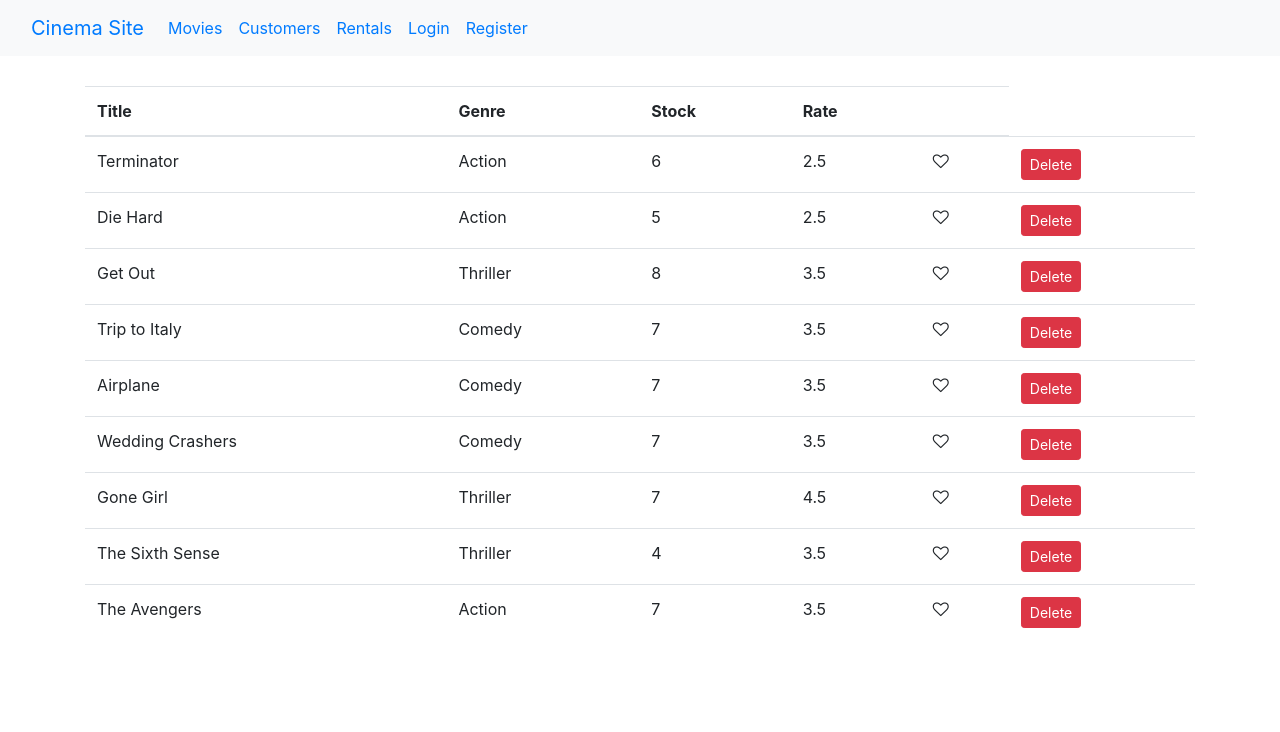
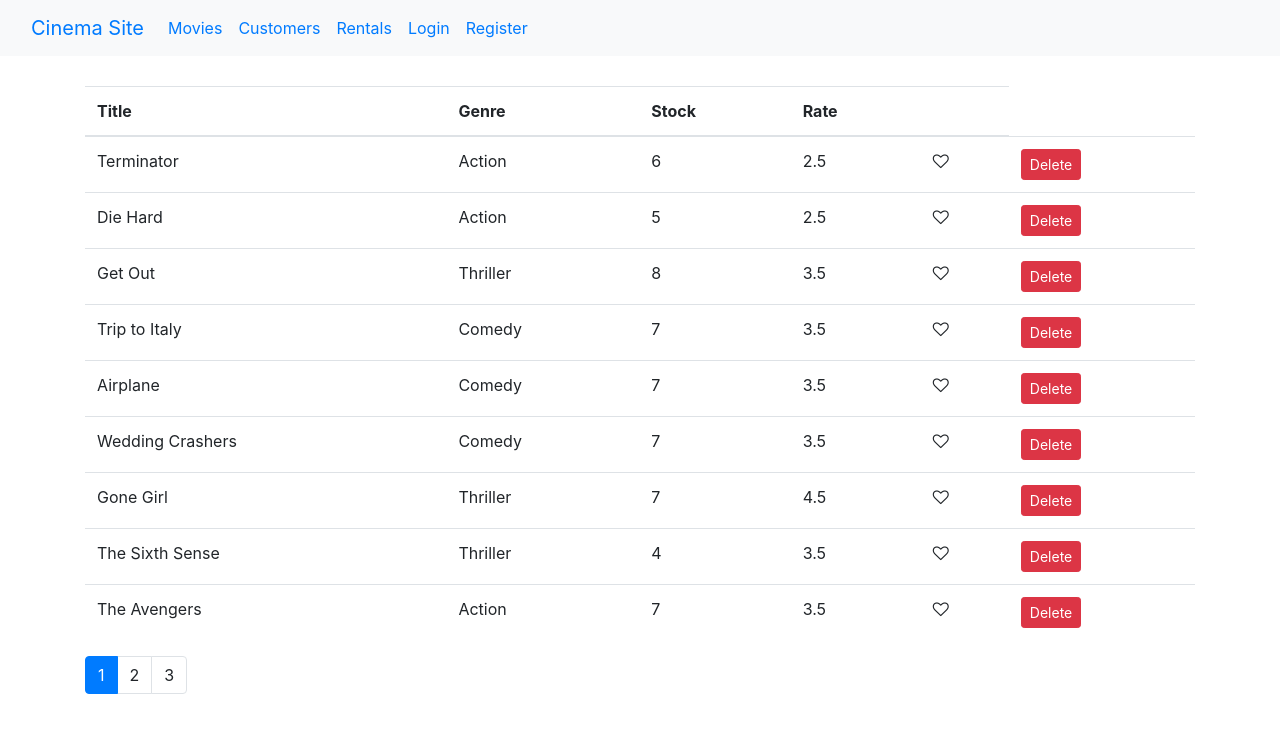
Before and after one commit to Ngeti258/Cinema-site, a React (Create React App) app: page /movies in a window 1280 px wide. Shown: the top 732 px of the page. Built offline with nearby package versions, Linux system fonts and the light colour scheme.

Commit message:
added some pagination

```diff
--- a/src/components/movies.jsx
+++ b/src/components/movies.jsx
@@ -1,9 +1,12 @@
 import React, { Component } from 'react'
 import Like from './common/like';
 import { getMovies } from '../services/fakeMovieService';
+import Pagination from './common/pagination';
 class Movie extends Component {
    state = {
-      movies:getMovies()
+      movies:getMovies(),
+      currentPage:1,
+      pageSize:4
     };
    handleDelete= movie => {
       const movies = this.state.movies.filter(m=>m._id !== movie._id)
@@ -16,10 +19,16 @@ class Movie extends Component {
       movies[index].liked = !movies[index].liked
       this.setState({movies})
    }
+   handlePageChange=page=>{
+      console.log(page);
+   }
    render() {
       const {length:count}=this.state.movies;
+      const {pageSize,currentPage}=this.state
       if(count === 0) return <p>There are no movies in the database.</p>
-      return <table className="table">
+      return(
+      <React.Fragment>
+      <table className="table">
          <thead>
             <tr>
                <th>Title</th>
@@ -44,10 +53,17 @@ class Movie extends Component {
                </td>
             </tr>
             ))}
-
          </tbody>
       </table>
-   }
+      <Pagination
+         itemsCount={count}
+         pageSize={pageSize}
+         currentPage={currentPage}
+         onPageChange={this.handlePageChange}
+      />
+      </React.Fragment>
+      );
+   };
 }
 
 
```
